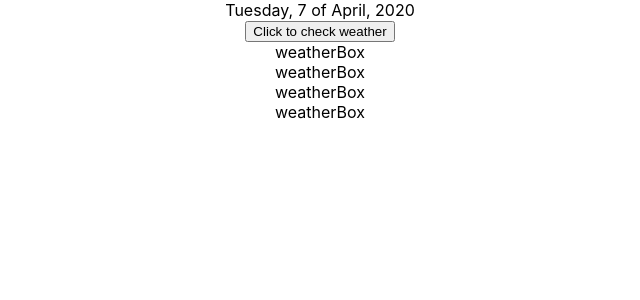
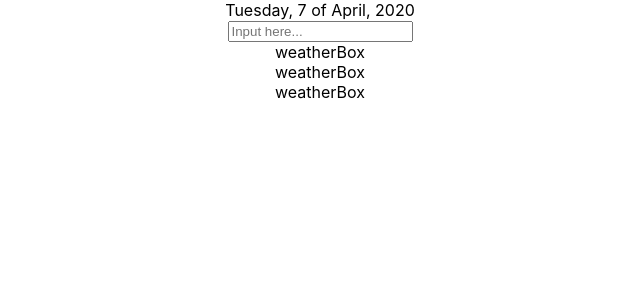
Before and after one commit to AlehKhvasko/weather-app, a React (Create React App) app: page / in a window 1280 px wide. Shown: the top 300 px of the page, without its empty margins (320-960 px from the left). Built offline with nearby package versions, Linux system fonts and the light colour scheme.

Commit message:
API adjustments

```diff
--- a/src/App.js
+++ b/src/App.js
@@ -26,19 +26,27 @@ function App() {
     return `${day}, ${date}  of  ${month}, ${year}`
 
   }
-  const clicked = (e) => {
-    fetch(`${api.base}weather?q=${city}&units=metric&APPID=${api.key}`)
-    .then(res => res.json())
-    .then(result => {
-      console.log(result);
-      setWeather(result)});
+  const search = (e) => {
+    if (e.key === 'Enter'){
+      fetch(`${api.base}weather?q=${city}&units=metric&APPID=${api.key}`)
+      .then(res =>res.json())
+      .then(result => {
+        console.log(result);
+        setCity('');
+        setWeather(result)
+      });
+    }
   }
-
   return (
     <div className="App">
       <div>{builder(new Date())}</div>
-      <button onClick={clicked}>Click to check weather</button>
-      <Box name='weatherBox'></Box>
+      <input
+      type='text'
+      onChange={e => setCity(e.target.value)}
+      placeholder='Input here...'
+      onKeyPress={search}
+      />
+      <Box name={weather.name}></Box>
       <Box name='weatherBox'></Box>
       <Box name='weatherBox'></Box>
       <Box name='weatherBox'></Box>
```
